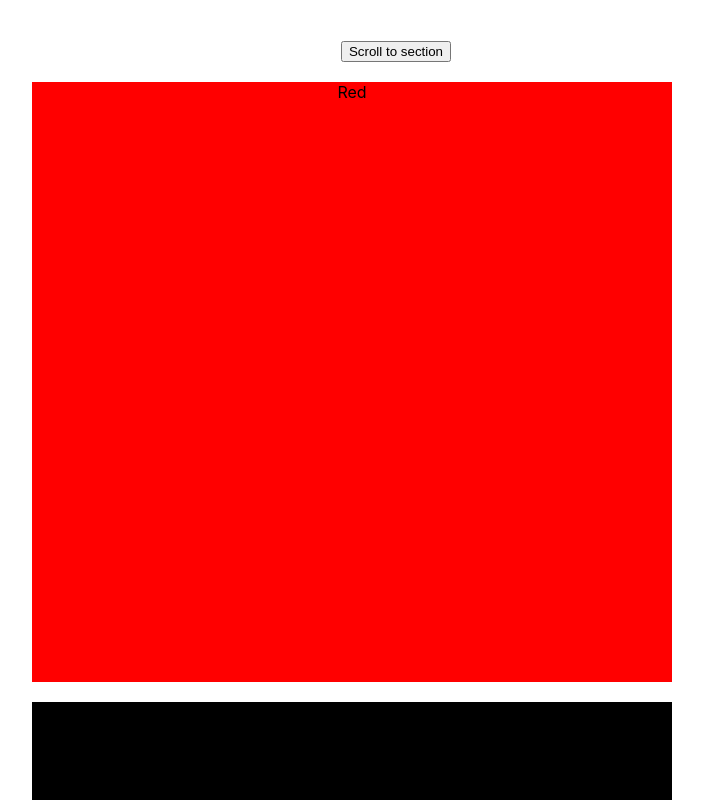
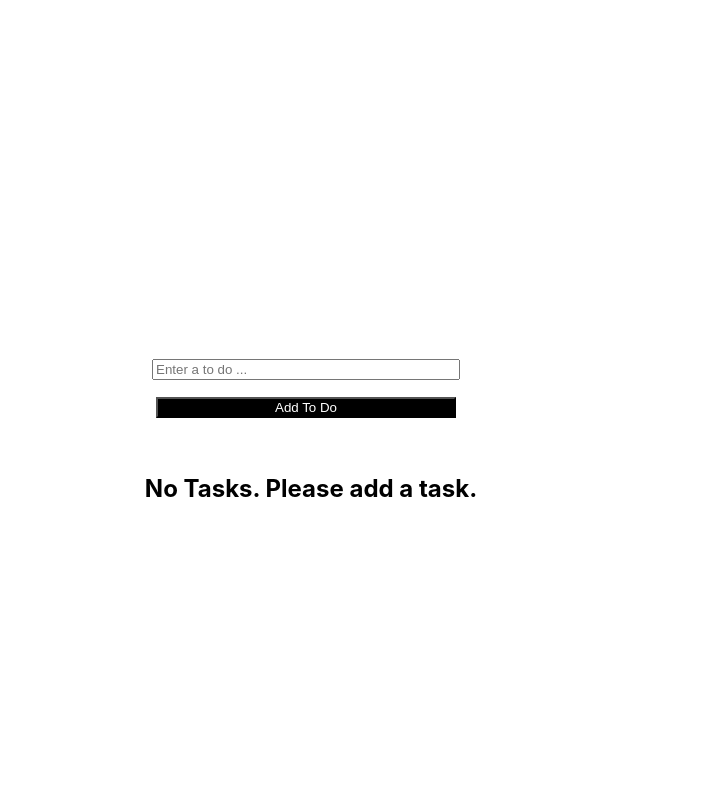
Before and after one commit to hb6777/react_projects, a React (Create React App) app: page / in a window 1280 px wide. Shown: the top 800 px of the page, without its empty margins (244-947 px from the left). Built offline with nearby package versions, Linux system fonts and the light colour scheme.

Commit message:
todolist

```diff
--- a/src/App.js
+++ b/src/App.js
@@ -24,6 +24,7 @@ import UseClickOutsideToClose from './Component/UseClickOutsideToClose/test.jsx'
 import UseWindowResize from './Component/UseWindowResize/test.jsx'
 import ScrollToTopBottom from './Component/ScrollToTopBottom'
 import ScrollToSection from './Component/ScrollToSection'
+import ToDoList from './Component/ToDoList/index.jsx';
 
 function App() {
 
@@ -60,7 +61,10 @@ function App() {
 
          {/* <UseWindowResize /> */}
          {/* <ScrollToTopBottom /> */}
-         <ScrollToSection />
+         {/* <ScrollToSection />  */}
+
+         <ToDoList />
+
 
     </div>
   );
--- a/src/Component/FeatureFlag/context/context.jsx
+++ b/src/Component/FeatureFlag/context/context.jsx
@@ -35,7 +35,4 @@ export default function FeatureGlobalDataContext({children}){
             {children}
         </FeatureDataContext.Provider>
     );
-
-
-
 }
--- a/src/Component/FeatureFlag/index.jsx
+++ b/src/Component/FeatureFlag/index.jsx
@@ -34,5 +34,4 @@ export default function FeatureFlags(){
                 componentToShow.map(compItem=>(checkComponentToShow(compItem.key) ? <div style={{width:'70%', position:'relative', left:'200px',backgroundColor:'green',marginTop:'70px',marginBottom:'70px'}}>{compItem.component}</div> : null))
             }
         </div>);
-
 }
--- /dev/null
+++ b/src/Component/ToDoList/index.jsx
@@ -0,0 +1,109 @@
+import { useState, useRef, useEffect } from "react";
+import "./styles.css"
+
+export default function ToDoList() {
+
+    const refText=useRef(null);
+    const [text,settext]=useState('');
+    const [tasks, settasks] = useState([]);
+
+
+    function addToDo(text){
+          const newTask = {id:Date.now(), inputtxt:text, isCompleted:false, isEdit:false};
+         // console.log(newTask,'newTask');
+          settasks([...tasks,newTask]);
+         // console.log(tasks,'tasks');
+          settext('');
+         // console.log(refText.current.target);
+          refText.current.focus();
+          //console.log(tasks, 'after added');
+    }
+
+    function handleDelete({item}){
+      //  console.log(item.id);
+
+       settasks(tasks.filter((i)=>i.id !== item.id))
+
+        // console.log(tasks, 'after deleted');
+    }
+
+    function handleCheckbox({item}){
+        const prevData = [...tasks];
+
+        settasks(
+            prevData.map((pData)=>(pData.id === item.id ? {...pData, isCompleted: !item.isCompleted  }
+                : pData
+            ))
+        )
+    }
+
+    function handleEdit({item}){
+        const prevData = [...tasks];
+
+        settasks(
+            prevData.map((d)=>(d.id===item.id ? {...d, isEdit:!item.isEdit} : d))
+        )
+    }
+
+    function handleUpdate({item})
+    {
+        const prevData = [...tasks];
+
+        settasks(
+            prevData.map((itemData)=> itemData.id === item.id ? {...itemData, inputtxt:item.inputtxt, isEdit:false} : itemData)
+        )
+
+
+        console.log(tasks,'updated');
+    }
+
+    function handleOnChange(e,{item})
+    {
+        const prevData = [...tasks];
+
+        settasks(
+            prevData.map((itemData)=> itemData.id === item.id ? {...itemData, inputtxt:e.target.value} : itemData)
+        )
+        console.log(tasks,'updated');
+    }
+
+    return (
+        <div className="wrapper">
+            <div className="search">
+                <input ref={refText}
+                    type="text"
+                    name="todotxt"
+                    value={text}
+                    placeholder="Enter a to do ..."
+                    onChange={(e)=>settext(e.target.value)}
+                />
+                <p><button onClick={()=>addToDo(text)}>Add To Do</button></p>
+            </div>
+            <div className="tasklist">
+                {
+                    tasks && tasks.length > 0 ?
+                    tasks.map((item) =>
+                            <div>
+                                <input className="checkbox" type="checkbox" value={item.id} onClick={()=>handleCheckbox({item})} />
+                                {
+                                    item.isEdit ?
+                                    (   <> <input className="inputtxt" name="inputVal" type="text" onChange={(e)=>handleOnChange(e,{item})} defaultValue={item.inputtxt}   />
+                                        <button className="update" onClick={()=>handleUpdate({item})}>Update</button></>
+                                     )
+                                    : ( <><span className={ item.isCompleted ? 'crosslinetext' : 'normallinetext'  }>
+                                        {item.inputtxt}</span>
+                                        <button className="delete" onClick={()=>handleDelete({item})}>Delete</button>
+                                        <button className="update" onClick={()=>handleEdit({item})}>Edit</button>
+                                        </>)
+                                }
+
+                            </div>
+                        )
+                        : <h2 style={{textAlign:'center'}}>No Tasks. Please add a task.</h2>
+                }
+            </div>
+        </div>
+    );
+
+
+}
--- /dev/null
+++ b/src/Component/ToDoList/styles.css
@@ -0,0 +1,69 @@
+.wrapper{
+    width:400px;
+    border:0px solid black;
+    text-align: center;
+}
+
+.wrapper input{
+    width:300px;
+}
+
+.wrapper button{
+   width:300px;
+   background-color: black;
+   color:white;
+}
+
+.tasklist{
+    border:0px solid blue;
+    width:380px;
+    display: flex;
+    flex-direction: column;
+    text-align: left;
+    padding-left:10px;
+}
+
+.crosslinetext {
+    width:200px;
+    height:30px;
+    color:blue;
+    text-decoration: line-through;
+    border:0px solid yellow;
+    margin:10px;
+}
+
+.normallinetext {
+    width:200px;
+    height:30px;
+    color:red;
+    text-decoration: none;
+    border:0px solid red;
+    margin:10px;
+}
+
+.tasklist .inputtxt{
+    width:150px;
+    margin:10px;
+    border:1px solid black;
+}
+
+.tasklist .delete{
+    width:80px;
+    margin:10px;
+    background-color: red;
+    color:white;
+    float:right;
+}
+
+.tasklist .update{
+    width:80px;
+    margin:10px;
+    background-color: green;
+    color:black;
+    float:right;
+}
+
+.tasklist .checkbox{
+    width:10px;
+    margin:10px;
+}
--- a/src/Component/UseClickOutsideToClose/index.jsx
+++ b/src/Component/UseClickOutsideToClose/index.jsx
@@ -23,7 +23,4 @@ export default function useRefHandleToClose(ref, handler){
         }
 
     })
-
-
-
 }
```
